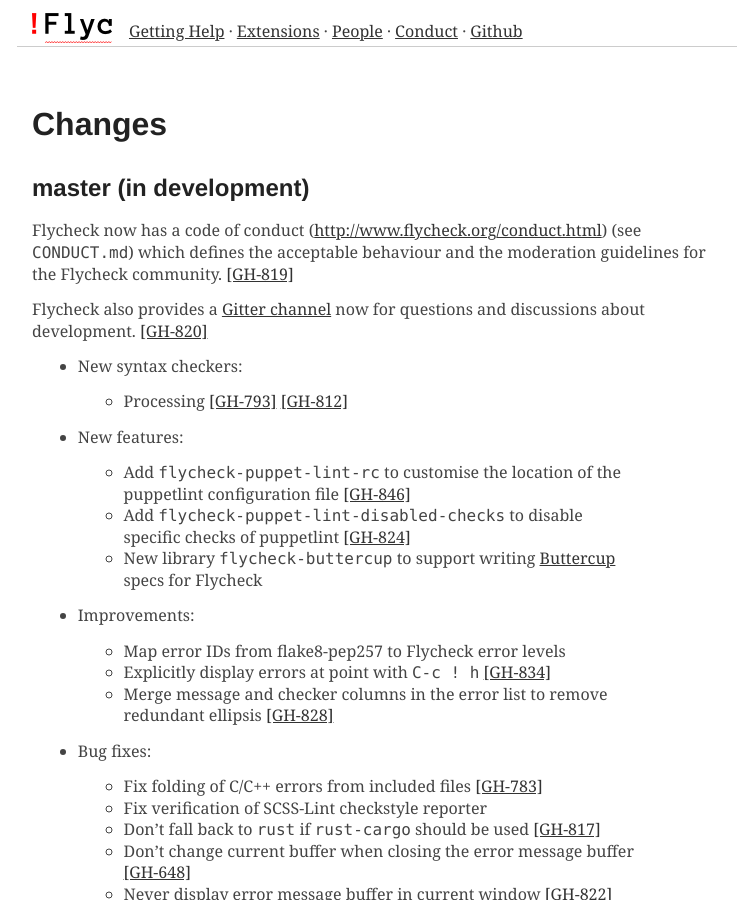
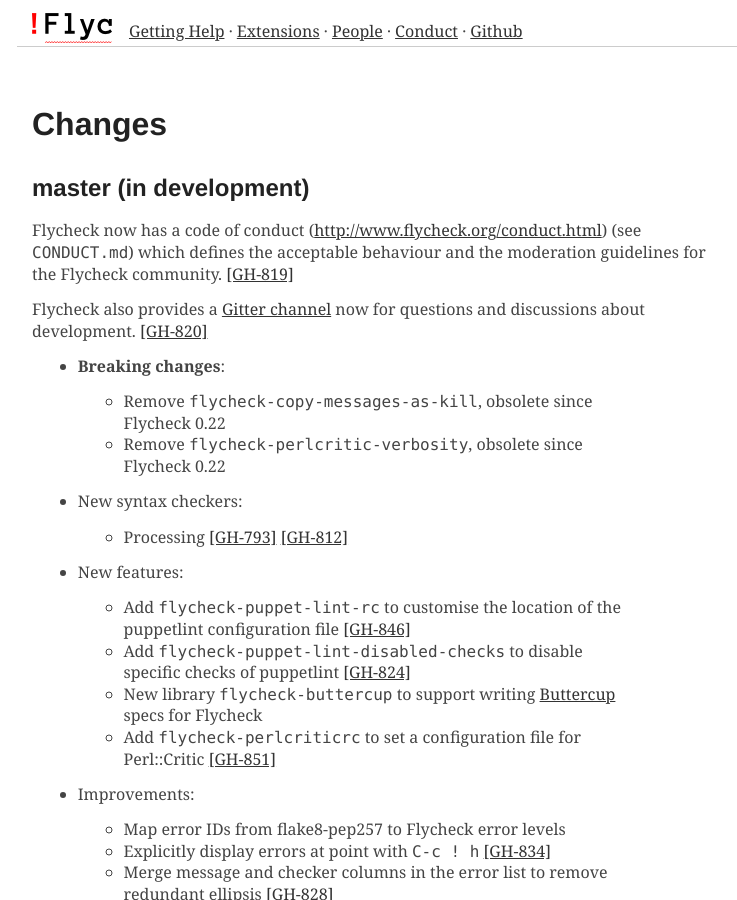
Before and after one commit to cmarqu/flycheck.github.io, a Jekyll site: the page built from changes.md, in a window 1280 px wide and 900 px high. Shown: the whole window, without its empty margins (258-995 px from the left). Built offline with Jekyll 4.4.1, drawn with Linux system fonts in a browser that asks for light colours; some web fonts are replaced.

Commit message:
Update from flycheck/flycheck@b49e9ad9

```diff
--- a/_includes/changes.md
+++ b/_includes/changes.md
@@ -7,6 +7,11 @@
 
 Flycheck also provides a [Gitter channel](https://gitter.im/flycheck/flycheck)
 now for questions and discussions about development. [[GH-820]](https://github.com/flycheck/flycheck/issues/820)
+
+* **Breaking changes**:
+
+  * Remove `flycheck-copy-messages-as-kill`, obsolete since Flycheck 0.22
+  * Remove `flycheck-perlcritic-verbosity`, obsolete since Flycheck 0.22
 
 * New syntax checkers:
 
@@ -20,6 +25,8 @@
     puppetlint [[GH-824]](https://github.com/flycheck/flycheck/issues/824)
   * New library `flycheck-buttercup` to support writing [Buttercup][] specs for
     Flycheck
+  * Add `flycheck-perlcriticrc` to set a configuration file for Perl::Critic
+    [[GH-851]](https://github.com/flycheck/flycheck/issues/851)
 
 * Improvements:
 
--- a/manual/latest/Function-and-Variable-Index.html
+++ b/manual/latest/Function-and-Variable-Index.html
@@ -188,6 +188,7 @@
 <tr><td></td><td valign="top"><a href="Navigating-errors.html#index-flycheck_002dnext_002derror"><code>flycheck-next-error</code></a>:</td><td>&nbsp;</td><td valign="top"><a href="Navigating-errors.html#Navigating-errors">Navigating errors</a></td></tr>
 <tr><td></td><td valign="top"><a href="Supported-languages.html#index-flycheck_002dperl_002dinclude_002dpath"><code>flycheck-perl-include-path</code></a>:</td><td>&nbsp;</td><td valign="top"><a href="Supported-languages.html#Supported-languages">Supported languages</a></td></tr>
 <tr><td></td><td valign="top"><a href="Supported-languages.html#index-flycheck_002dperlcritic_002dseverity"><code>flycheck-perlcritic-severity</code></a>:</td><td>&nbsp;</td><td valign="top"><a href="Supported-languages.html#Supported-languages">Supported languages</a></td></tr>
+<tr><td></td><td valign="top"><a href="Supported-languages.html#index-flycheck_002dperlcriticrc"><code>flycheck-perlcriticrc</code></a>:</td><td>&nbsp;</td><td valign="top"><a href="Supported-languages.html#Supported-languages">Supported languages</a></td></tr>
 <tr><td></td><td valign="top"><a href="Supported-languages.html#index-flycheck_002dphpcs_002dstandard"><code>flycheck-phpcs-standard</code></a>:</td><td>&nbsp;</td><td valign="top"><a href="Supported-languages.html#Supported-languages">Supported languages</a></td></tr>
 <tr><td></td><td valign="top"><a href="Supported-languages.html#index-flycheck_002dphpmd_002drulesets"><code>flycheck-phpmd-rulesets</code></a>:</td><td>&nbsp;</td><td valign="top"><a href="Supported-languages.html#Supported-languages">Supported languages</a></td></tr>
 <tr><td></td><td valign="top"><a href="Navigating-errors.html#index-flycheck_002dprevious_002derror"><code>flycheck-previous-error</code></a>:</td><td>&nbsp;</td><td valign="top"><a href="Navigating-errors.html#Navigating-errors">Navigating errors</a></td></tr>
--- a/manual/latest/Supported-languages.html
+++ b/manual/latest/Supported-languages.html
@@ -804,6 +804,10 @@
 <p>A list of include directories for Perl, relative to the file being
 checked.
 </p></dd>
+<dt><code>flycheck-perlcriticrc</code></dt>
+<dd><a name="index-flycheck_002dperlcriticrc"></a>
+<p>Configuration file for Perl::Critic.  See <a href="Configuring-checkers.html#Syntax-checker-configuration-files">Syntax checker configuration files</a>, for more information about configuration files.
+</p></dd>
 <dt><code>flycheck-perlcritic-severity</code></dt>
 <dd><a name="index-flycheck_002dperlcritic_002dseverity"></a>
 <p>The severity level for Perl::Critic, as integer for the
```
Also changed, not shown: _includes/authors.md (+1 -0 lines).
